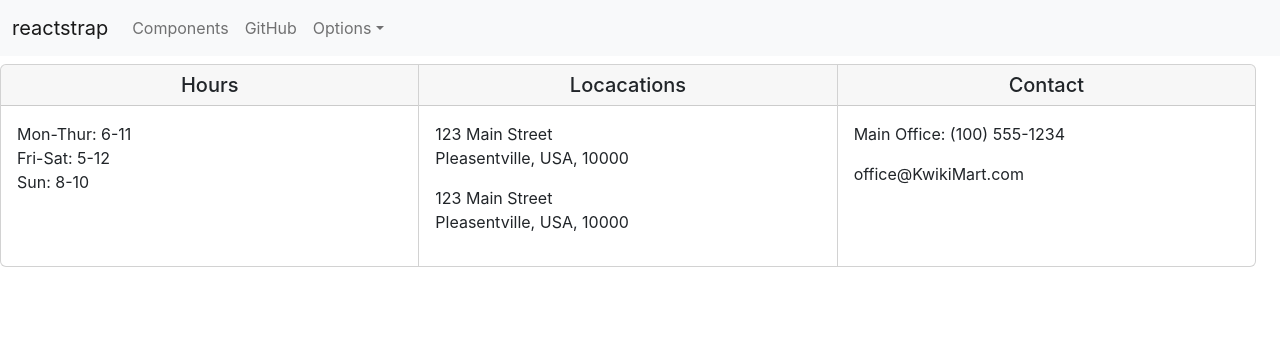
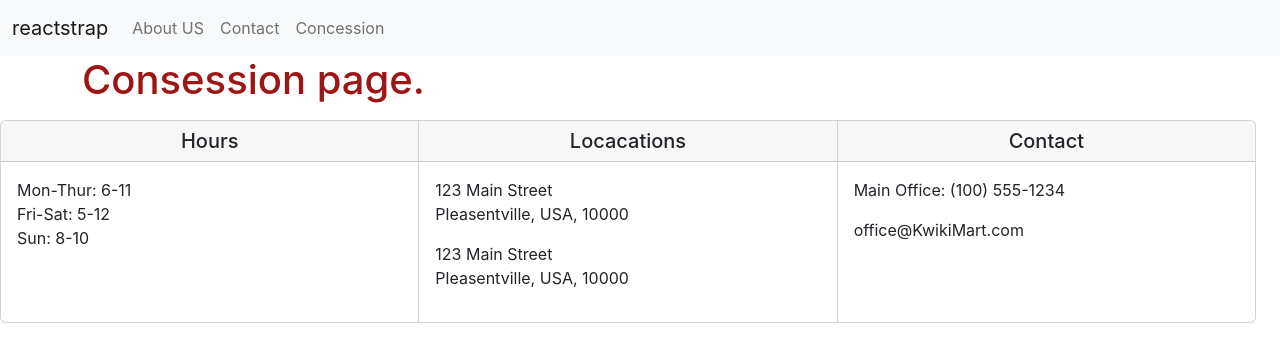
Before and after one commit to david-ricketts/Rea_KwikiM, a React (Create React App) app: page /Concession in a window 1280 px wide. Shown: the top 362 px of the page. Built offline with nearby package versions, Linux system fonts and the light colour scheme.

Commit message:
Updating links in nav

```diff
--- a/src/App.js
+++ b/src/App.js
@@ -3,8 +3,8 @@ import 'bootstrap/dist/css/bootstrap.min.css';
 import HomePage from './pages/Homepage';
 import AboutPage from './pages/AboutPage';
 import ContactPage from './pages/ContactPage';
-import ConsessionDetailPage from './pages/ConsessionDetailPage';
-import ConsessionDirectoryPage from './pages/ConsessionDirectoryPage';
+import ConcessionDetailPage from './pages/ConcessionDetailPage';
+import ConcessionDirectoryPage from './pages/ConcessionDirectoryPage';
 import './App.css';
 import { Routes, Route } from 'react-router-dom';
 import Footer from './components/Footer';
@@ -18,8 +18,8 @@ function App() {
         <Route path='/' element={<HomePage />}></Route>
         <Route path='/contact' element={<ContactPage />}></Route>
         <Route path='/about' element={<AboutPage />}></Route>
-        <Route path='/Consession' element={<ConsessionDirectoryPage />}></Route>
-        <Route path='/Consessionpage' element={<ConsessionDetailPage />}></Route>
+        <Route path='/Concession' element={<ConcessionDirectoryPage />}></Route>
+        <Route path='/Concessionpage' element={<ConcessionDetailPage />}></Route>
       </Routes>
       <Col>
         <Row>
--- a/src/components/Header.js
+++ b/src/components/Header.js
@@ -35,28 +35,14 @@ export default class Header extends React.Component {
           <Collapse isOpen={this.state.isOpen} navbar>
             <Nav className="ml-auto" navbar>
               <NavItem>
-                <NavLink href="/components/">Components</NavLink>
+                <NavLink href="/about/">About US</NavLink>
               </NavItem>
               <NavItem>
-                <NavLink href="https://github.com/reactstrap/reactstrap">GitHub</NavLink>
+                <NavLink href="/contact/">Contact</NavLink>
               </NavItem>
-              <UncontrolledDropdown nav inNavbar>
-                <DropdownToggle nav caret>
-                  Options
-                </DropdownToggle>
-                <DropdownMenu right>
-                  <DropdownItem>
-                    Option 1
-                  </DropdownItem>
-                  <DropdownItem>
-                    Option 2
-                  </DropdownItem>
-                  <DropdownItem divider />
-                  <DropdownItem>
-                    Reset
-                  </DropdownItem>
-                </DropdownMenu>
-              </UncontrolledDropdown>
+              <NavItem>
+                <NavLink href="/concession/">Concession</NavLink>
+              </NavItem>
             </Nav>
           </Collapse>
         </Navbar>
--- a/src/pages/ConsessionDetailPage.js
+++ b/src/pages/ConcessionDetailPage.js
@@ -1,6 +1,6 @@
 import { Container } from "reactstrap";
 
-const ConsessionDetailPage = () => {
+const ConcessionDetailPage = () => {
     return (
         <Container>
             <h1> Detail page.</h1>
@@ -8,4 +8,4 @@ const ConsessionDetailPage = () => {
     )
 }
 
-export default ConsessionDetailPage;
+export default ConcessionDetailPage;
--- a/src/pages/ConsessionDirectoryPage.js
+++ b/src/pages/ConcessionDirectoryPage.js
@@ -1,6 +1,6 @@
 import { Container } from "reactstrap";
 
-const ConsessionDirectoryPage = () => {
+const ConcessionDirectoryPage = () => {
     return (
         <Container>
             <h1> Consession page.</h1>
@@ -8,4 +8,4 @@ const ConsessionDirectoryPage = () => {
     )
 }
 
-export default ConsessionDirectoryPage;
+export default ConcessionDirectoryPage;
```
